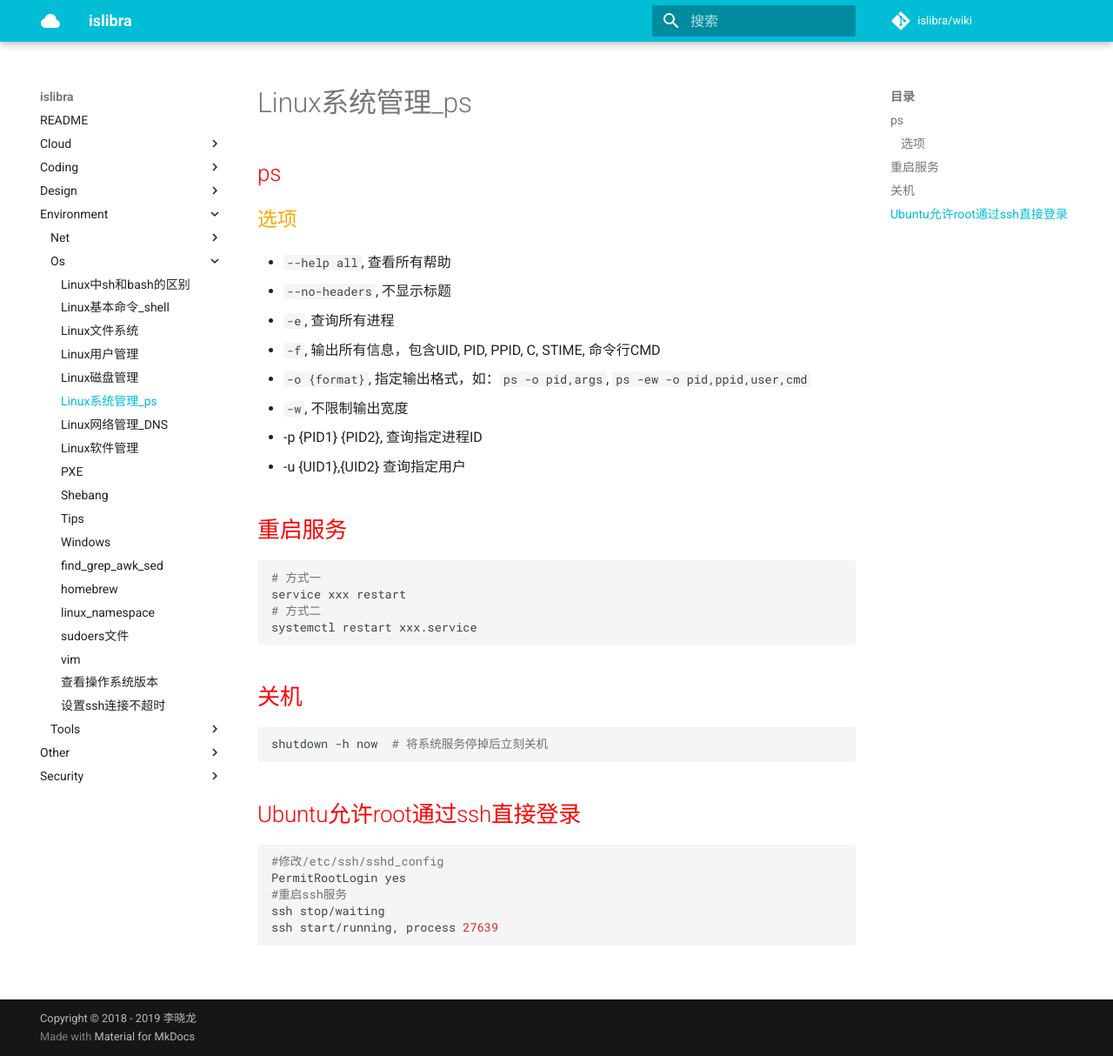
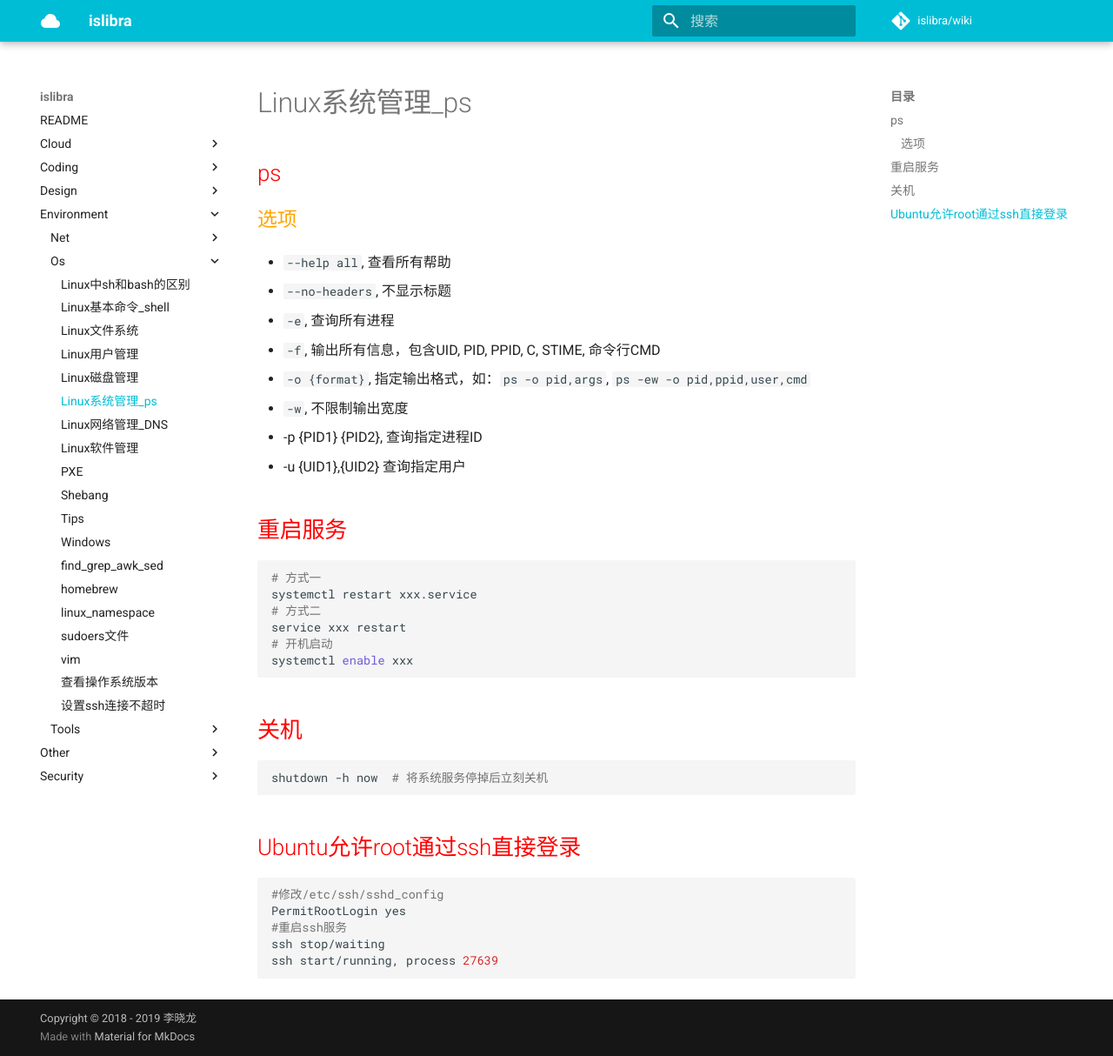
Before and after one commit to islibra/wiki, an MkDocs documentation site: the page built from docs/environment/os/Linux系统管理_ps.md, in a window 1280 px wide and 1214 px high. Shown: the whole window at 87% size. Built offline with MkDocs 1.6.1 and Material for MkDocs 9.7.7, drawn with Linux system fonts in a browser that asks for light colours; comment, search, counter and statistics services are not loaded.

Commit message:
Update Linux系统管理_ps.md

````diff
--- a/docs/environment/os/Linux系统管理_ps.md
+++ b/docs/environment/os/Linux系统管理_ps.md
@@ -18,9 +18,11 @@
 
 ```bash
 # 方式一
+systemctl restart xxx.service
+# 方式二
 service xxx restart
-# 方式二
-systemctl restart xxx.service
+# 开机启动
+systemctl enable xxx
 ```
 
 
````
